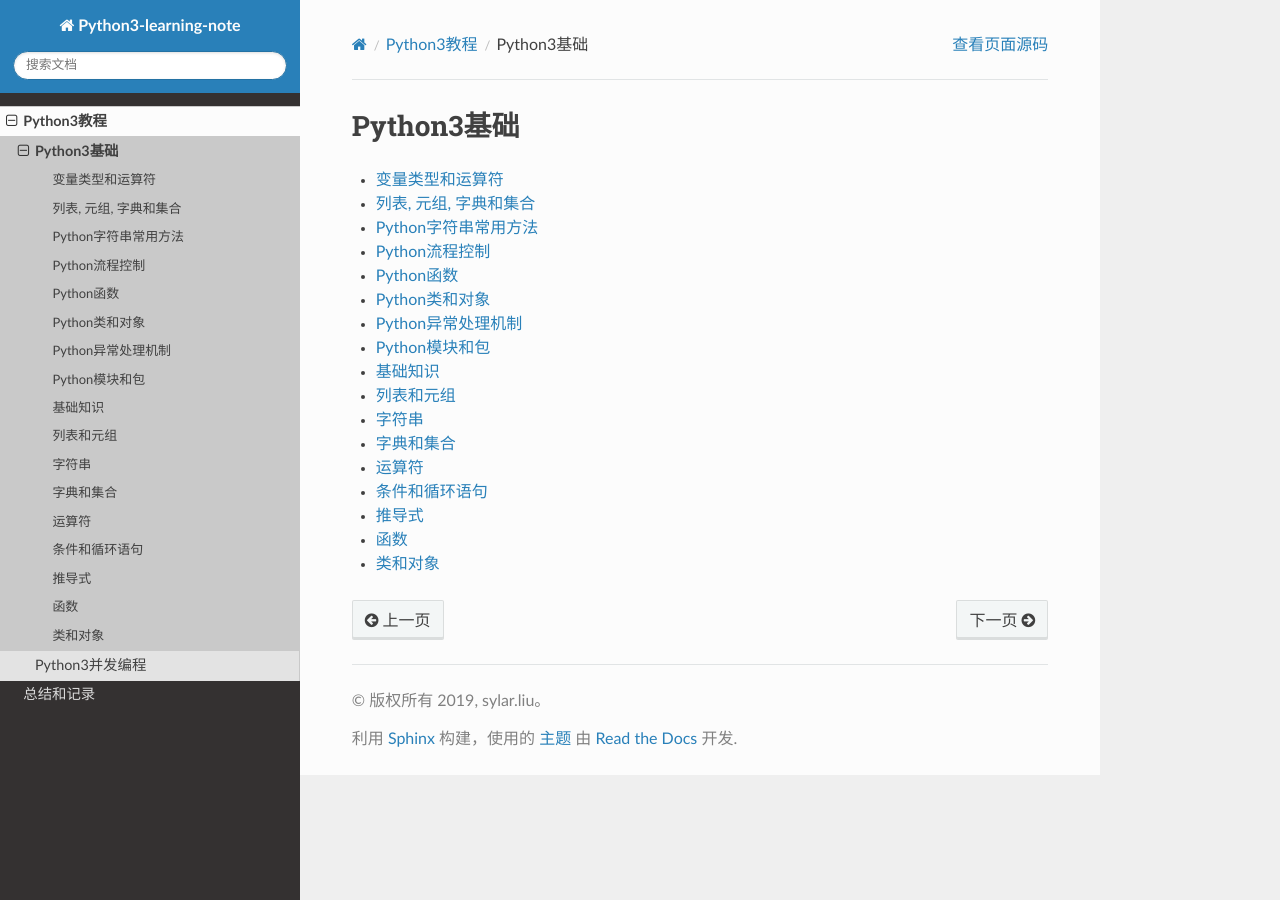
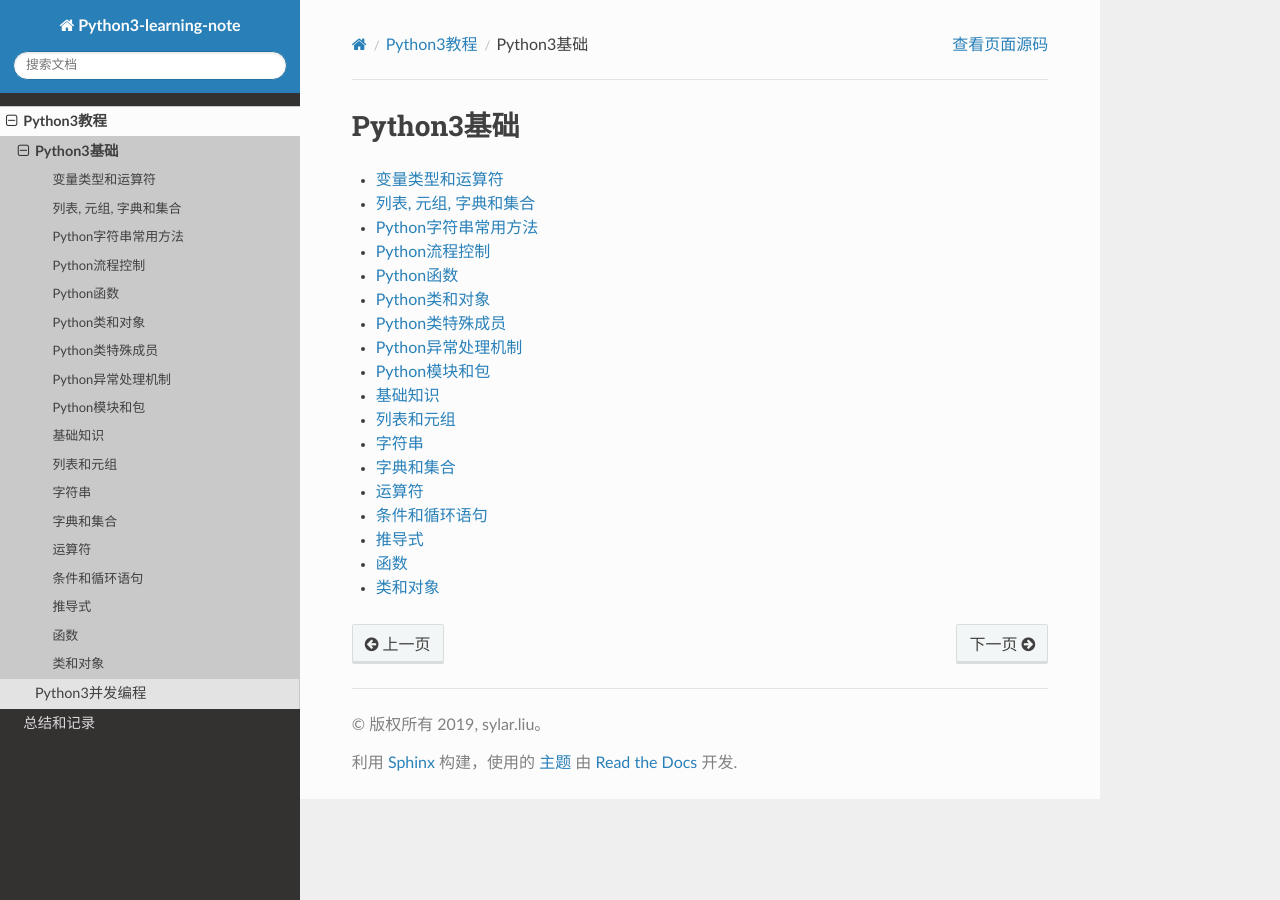
Before and after one commit to My-LearningNotes/Python3, a Sphinx documentation site: the page built from source/tutorial/basics/index.rst, in a window 1280 px wide. Built offline with Sphinx 7.4.7 and the Read the Docs theme 2.0.0, drawn with Linux system fonts in a browser that asks for light colours; part of the change alters nothing that is shown.

Commit message:
增加关于Python类特殊成员的笔记

```diff
--- /dev/null
+++ b/source/tutorial/basics/class_special_member/index.rst
@@ -0,0 +1,11 @@
+Python类特殊成员
+================
+
+在Python类中, 凡是以双下划线\ ``__``\ 开头和结尾的成员, 都被称为类的特殊成员(特殊属性和特殊方法).
+
+Python类中的特殊成员, 其特殊性类似C++类的\ ``private``\ 成员, 即不能在类的外部直接调用, 但允许借助类中的普通方法调用甚至修改它们.
+如果需要, 还可以对类的特殊方法进行重写, 从而实现一些特殊的功能.
+
+
+.. toctree::
+    :maxdepth: 1
--- a/source/tutorial/basics/index.rst
+++ b/source/tutorial/basics/index.rst
@@ -10,6 +10,7 @@ Python3基础
     process_control/index
     function/index
     class/index
+    class_special_member/index
     exception_handling/index
     module_and_package/index
     intro
```
